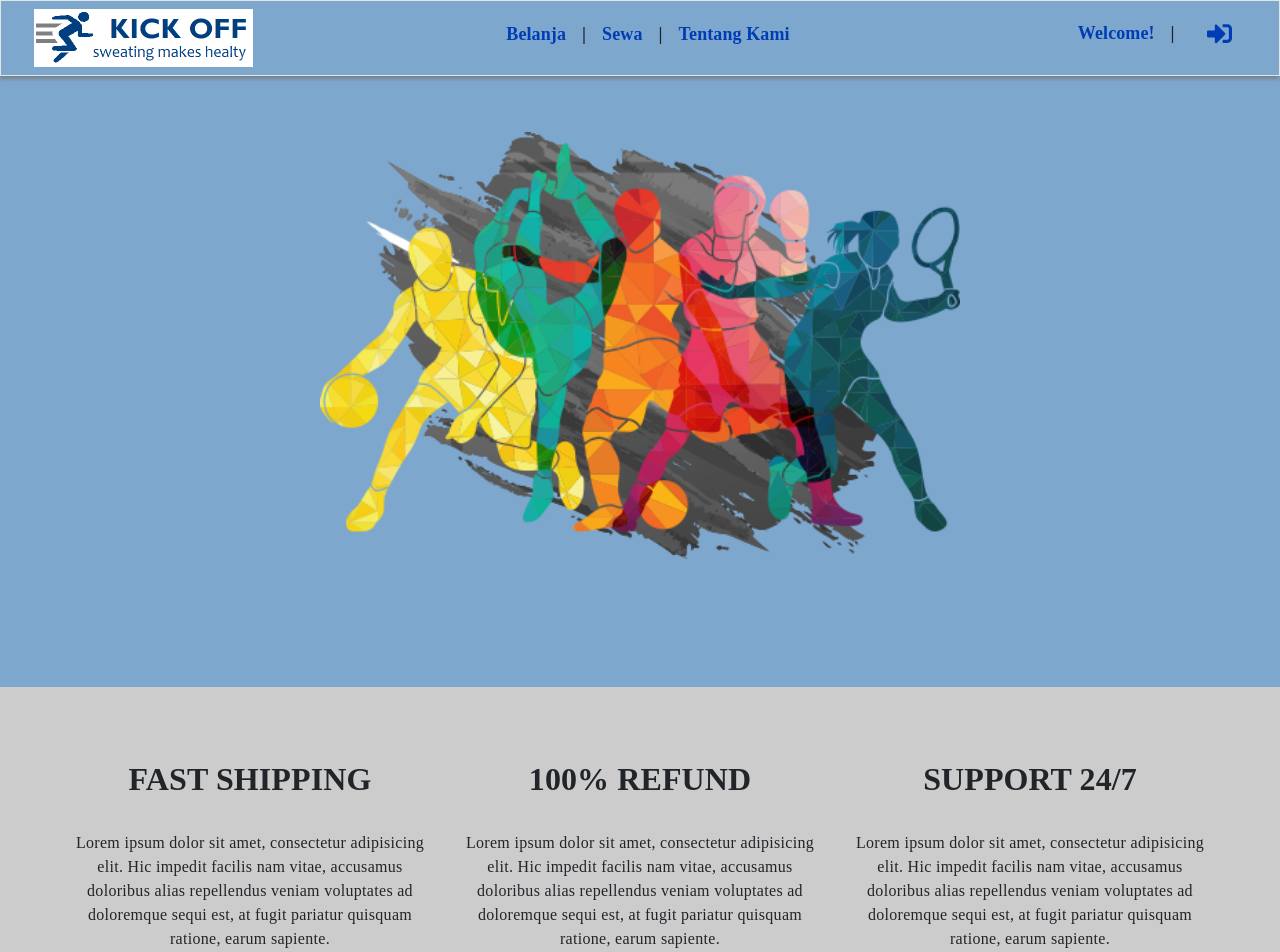
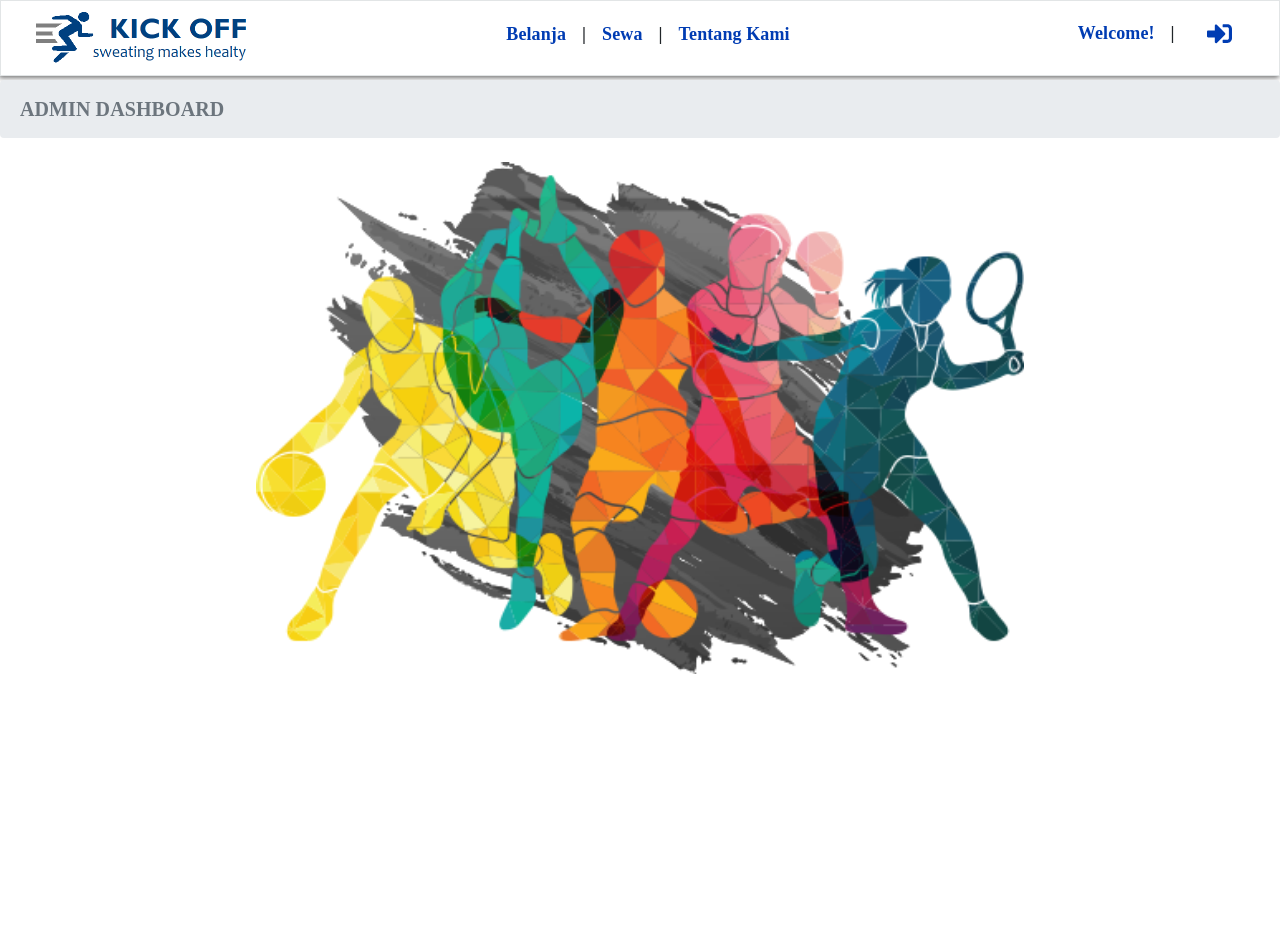
Before and after one commit to SilvyDharmaFebryana/PROJECT-PWD-REACT, a React (Create React App) app: page / in a window 1280 px wide. Shown: the top 952 px of the page. After the commit the page ends 800 px from the top, so only its background shows below. Built offline with nearby package versions, Linux system fonts and the light colour scheme.

Commit message:
home double admin/ user

```diff
--- a/src/Views/Screens/Home/Home.css
+++ b/src/Views/Screens/Home/Home.css
@@ -1,3 +1,36 @@
 .home {
     text-align: center;
 }
+
+body {
+    background-color: white !important;
+    background: cover;
+}
+
+.container-admin {
+    height: 300px;
+    width: 90%;
+    background-color: #edf2f8;
+    margin: 22px;
+    margin-top: 40px;
+    /* border: 1px solid black; */
+}
+
+.container-admin:hover {
+    border: 5px solid #336699;
+}
+
+.button {
+    width: 75%;
+    height: 40px;
+    background-color: #336699;
+    color: #e6e6e6;
+    opacity: 20%;
+    border: none;
+    transition: all ease-in-out 200ms;
+}
+
+.button:hover {
+    background-color: #060d13;
+    color: #e6e6e6;
+}
--- a/src/Views/Screens/Home/Home.jsx
+++ b/src/Views/Screens/Home/Home.jsx
@@ -1,57 +1,153 @@
 import React from 'react'
 import homePic from "../../../Assets/Images/home1.png"
+import homePic2 from "../../../Assets/Images/home2.png"
+import { connect } from "react-redux";
+import "./Home.css"
+import { FontAwesomeIcon } from "@fortawesome/react-fontawesome";
+import { faUser } from '@fortawesome/free-regular-svg-icons';
+import { faPlus, faBookOpen, faLandmark } from '@fortawesome/free-solid-svg-icons';
+import { Breadcrumb, BreadcrumbItem } from 'reactstrap';
 
 class Home extends React.Component {
+
+    state = {
+        date: new Date().getDate(),
+        month: new Date().getMonth() + 1,
+        year: new Date().getFullYear()
+    }
+
+
+
     render() {
         return (
             <>
+            <div className="mt-1">
+            <Breadcrumb>
+                <BreadcrumbItem active>  <h5 className="font-weight-bolder m-1" > ADMIN DASHBOARD </h5></BreadcrumbItem>
+            </Breadcrumb>
+            </div>
             <div className="text-center">
                 <div className="d-flex">
                     <h1></h1>
                 </div>
                 <div>
-                    <img className="mt-5" style={{ width: "50%", opacity: "100px" }} src={homePic} alt="" />
+                    {
+                        this.props.user.role === "admin" ? (
+                            <>
+
+                            <div className="row text-center">
+                                <div className="col-4">
+                                    <div className="container-admin">
+                                        <div>
+                                            <FontAwesomeIcon
+                                                className="mt-5 ml-2"
+                                                icon={faUser}
+                                                style={{ fontSize: 100, color: "#336699" }}
+                                            />
+                                        </div>
+                                        <div>
+                                            <button className="mt-4 button">
+                                                <FontAwesomeIcon
+                                                    className="mt-1 mr-2"
+                                                    icon={faPlus}
+                                                    style={{ fontSize: 16, color: "white" }}
+                                                /> Add User
+                                            </button>
+                                        </div>
+                                        <div>
+                                            <button className="mt-2 button">
+                                                {/* <FontAwesomeIcon
+                                                    className="mt-1 mr-2"
+                                                    icon={faPlus}
+                                                    style={{ fontSize: 16, color: "white" }}
+                                                />  */}
+                                                List User
+                                            </button>
                                         </div>
                                     </div>
-            <div
-                className="py-5"
-                style={{ marginTop: "128px", backgroundColor: "#cccccc" }}
-            >
-                <div className="container">
-                    <div className="row">
-                        <div className="col-4 text-center d-flex flex-column align-items-center">
-                            <h3 className="font-weight-bolder mt-4">FAST SHIPPING</h3>
-                            <p className="mt-4">
-                                Lorem ipsum dolor sit amet, consectetur adipisicing elit. Hic
-                                impedit facilis nam vitae, accusamus doloribus alias
-                                repellendus veniam voluptates ad doloremque sequi est, at
-                                fugit pariatur quisquam ratione, earum sapiente.
-                            </p>
                                 </div>
-                        <div className="col-4 text-center d-flex flex-column align-items-center">
-                            <h3 className="font-weight-bolder mt-4">100% REFUND</h3>
-                            <p className="mt-4">
-                                Lorem ipsum dolor sit amet, consectetur adipisicing elit. Hic
-                                impedit facilis nam vitae, accusamus doloribus alias
-                                repellendus veniam voluptates ad doloremque sequi est, at
-                                fugit pariatur quisquam ratione, earum sapiente.
-                            </p>
+                                <div className="col-4">
+                                    <div className="container-admin">
+                                        <div>
+                                            <FontAwesomeIcon
+                                                className="mt-5 ml-2"
+                                                icon={faBookOpen}
+                                                style={{ fontSize: 100, color: "#336699" }}
+                                            />
                                         </div>
-                        <div className="col-4 text-center d-flex flex-column align-items-center">
-                            <h3 className="font-weight-bolder mt-4">SUPPORT 24/7</h3>
-                            <p className="mt-4">
-                                Lorem ipsum dolor sit amet, consectetur adipisicing elit. Hic
-                                impedit facilis nam vitae, accusamus doloribus alias
-                                repellendus veniam voluptates ad doloremque sequi est, at
-                                fugit pariatur quisquam ratione, earum sapiente.
-                            </p>
+                                        <div>
+                                            <button className="mt-4 button">
+                                                {/* <FontAwesomeIcon
+                                                    className="mt-1 mr-2"
+                                                    icon={faPlus}
+                                                    style={{ fontSize: 16, color: "white" }}
+                                                />  */}
+                                                Report User
+                                            </button>
+                                        </div>
+                                        <div>
+                                            <button className="mt-2 button">
+                                                {/* <FontAwesomeIcon
+                                                    className="mt-1 mr-2"
+                                                    icon={faPlus}
+                                                    style={{ fontSize: 16, color: "white" }}
+                                                />  */}
+                                                Report Field
+                                            </button>
+                                        </div>
+                                    </div>
+                                </div>
+                                <div className="col-4">
+                                    <div className="container-admin">
+                                        <div>
+                                            <FontAwesomeIcon
+                                                className="mt-5 ml-2"
+                                                icon={faLandmark}
+                                                style={{ fontSize: 100, color: "#336699" }}
+                                            />
+                                        </div>
+                                        <div>
+                                            <button className="mt-4 button">
+                                                <FontAwesomeIcon
+                                                    className="mt-1 mr-2"
+                                                    icon={faPlus}
+                                                    style={{ fontSize: 16, color: "white" }}
+                                                /> Add Field
+                                            </button>
+                                        </div>
+                                        <div>
+                                            <button className="mt-2 button">
+                                                {/* <FontAwesomeIcon
+                                                    className="mt-1 mr-2"
+                                                    icon={faPlus}
+                                                    style={{ fontSize: 16, color: "white" }}
+                                                />  */}
+                                                List User
+                                            </button>
                                         </div>
                                     </div>
                                 </div>
                             </div>
                             </>
+                        ) : (
+                            <div>
+                                <img className="" style={{ width: "60%", opacity: "100px", color:"inherit" }} src={homePic} alt="" />
+                            </div>
+
+                        )
+                    }
+                </div>
+            </div>
+
+            </>
         )
     }
 }
 
-export default Home
+const mapStateToProps = (state) => {
+    return {
+      user: state.user,
+    };
+  };
+
+export default connect(mapStateToProps)(Home)
```
Lines whose indentation alone changed are shown as unchanged.
